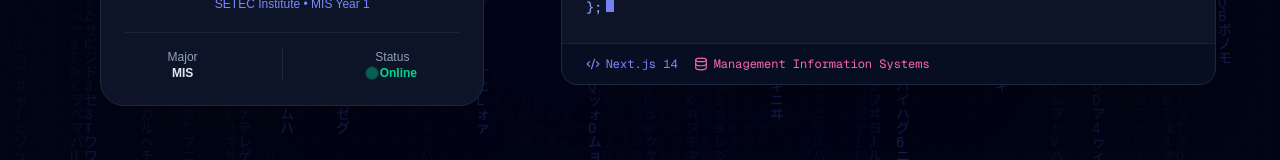
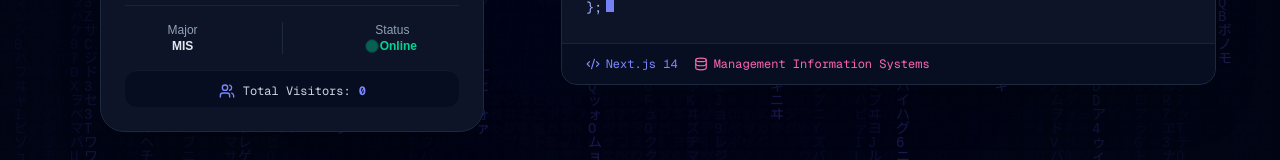
Before and after one commit to kimlongsok1101/Sokkimlong-porfolio, a Next.js app: page / in a window 1280 px wide. Shown: the part 441-601 px from the top of the page. Built offline with nearby package versions, Linux system fonts and the light colour scheme; no server answers; the database is empty.

Commit message:
add visitor count

```diff
--- a/components/HomeHero.tsx
+++ b/components/HomeHero.tsx
@@ -2,7 +2,7 @@
 
 import Image from "next/image";
 import { motion } from "framer-motion";
-import { ArrowDown, Sparkles, Terminal, Code2, Database } from "lucide-react";
+import { ArrowDown, Sparkles, Terminal, Code2, Database, Users } from "lucide-react";
 import { useState, useEffect } from "react";
 
 const codeSnippet = `const developer = {
@@ -16,12 +16,44 @@ const codeSnippet = `const developer = {
 export default function HomeHero() {
   const [displayedCode, setDisplayedCode] = useState("");
   const [isMounted, setIsMounted] = useState(false);
+  const [visitorCount, setVisitorCount] = useState<number | null>(null);
 
   useEffect(() => {
-    // 1. Mark as mounted on the client to avoid SSR hydration mismatch
     setIsMounted(true);
 
-    // 2. Typing effect
+    // Using a brand new namespace key (visits-v3) to ensure it starts fresh from 0
+    const hasVisited = sessionStorage.getItem("has_visited_portfolio_v3");
+
+    if (!hasVisited) {
+      sessionStorage.setItem("has_visited_portfolio_v3", "true");
+      // Increment only on a brand new session, starting cleanly from 0
+      fetch("https://abacus.jasoncameron.dev/hit/sokkimlong-portfolio/visits-v3")
+        .then((res) => res.json())
+        .then((data) => {
+          if (data && typeof data.value === "number") {
+            setVisitorCount(data.value);
+          }
+        })
+        .catch((err) => {
+          console.error("Failed to load visitor count:", err);
+          setVisitorCount(0);
+        });
+    } else {
+      // If the user already visited or refreshed in this session, fetch the current count without incrementing
+      fetch("https://abacus.jasoncameron.dev/get/sokkimlong-portfolio/visits-v3")
+        .then((res) => res.json())
+        .then((data) => {
+          if (data && typeof data.value === "number") {
+            setVisitorCount(data.value);
+          }
+        })
+        .catch((err) => {
+          console.error("Failed to load visitor count:", err);
+          setVisitorCount(0);
+        });
+    }
+
+    // Typing effect
     let index = 0;
     const interval = setInterval(() => {
       setDisplayedCode(codeSnippet.slice(0, index));
@@ -94,6 +126,16 @@ export default function HomeHero() {
                   </span>
                 </div>
               </div>
+
+              {/* LIVE VISITOR COUNT BADGE */}
+              <div className="mt-4 pt-3 border-t border-slate-800/50 w-full flex items-center justify-center gap-2 text-xs font-mono text-slate-300 bg-slate-950/50 py-2 rounded-xl">
+                <Users className="w-4 h-4 text-indigo-400" />
+                <span>Total Visitors:</span>
+                <span className="text-indigo-400 font-bold">
+                  {visitorCount !== null ? visitorCount.toLocaleString() : "0"}
+                </span>
+              </div>
+
             </div>
           </motion.div>
         </div>
```
